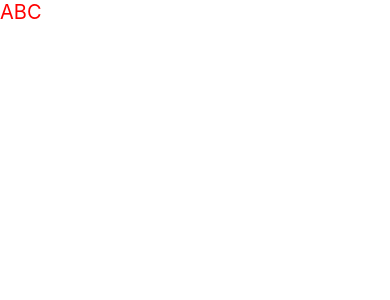
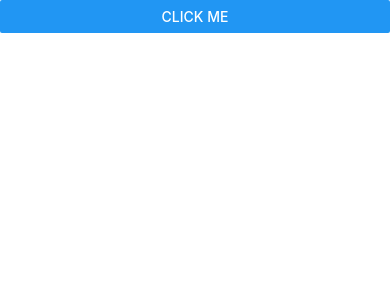
Before and after one commit to PrasoonGuptaOfficial/ReactNativeTutorial, a React Native app: screen / in a window 390 px wide. Shown: the top 300 px of the page. Built offline with nearby package versions, Linux system fonts and the light colour scheme.

Commit message:
Button UserInterface Component

```diff
--- a/App.tsx
+++ b/App.tsx
@@ -1,19 +1,12 @@
 import React from 'react';
-import {Text, View, StyleSheet} from 'react-native';
+import {View, Button} from 'react-native';
 
 function App(): React.JSX.Element {
   return (
     <View>
-      <Text style={styles.textBold}>ABC</Text>
+      <Button title="Click Me" onPress={() => {}} />
     </View>
   );
 }
 
-const styles = StyleSheet.create({
-  textBold: {
-    color: 'red',
-    fontSize: 20,
-  },
-});
-
 export default App;
```
